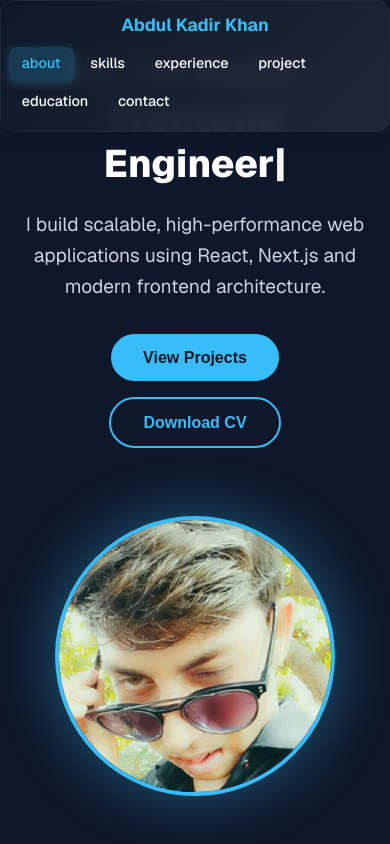
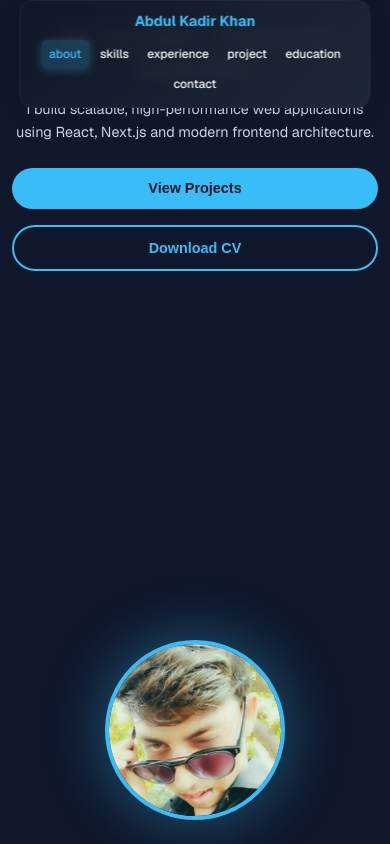
Before and after one commit to khankadir193/Portfolio-Next-Js, a Next.js app: page / in a window 390 px wide. Shown: the top 844 px of the page. Built offline with nearby package versions, Linux system fonts and the light colour scheme.

Commit message:
responsiveness

```diff
--- a/app/Hero.module.css
+++ b/app/Hero.module.css
@@ -124,3 +124,65 @@
     font-size: 2.4rem;
   }
 }
+
+@media (max-width: 600px) {
+  .hero {
+    padding: 2rem 4%;
+  }
+
+  .left {
+    max-width: 100%;
+  }
+
+  .title {
+    font-size: 1.8rem;
+    margin-bottom: 1rem;
+  }
+
+  .subtitle {
+    font-size: 1rem;
+    margin-bottom: 1.5rem;
+  }
+
+  .buttons {
+    flex-direction: column;
+    width: 100%;
+  }
+
+  .primaryBtn,
+  .secondaryBtn {
+    width: 100%;
+    text-align: center;
+  }
+
+  .imageWrapper {
+    margin-top: 2rem;
+    width: 200px;
+    height: 200px;
+  }
+}
+
+@media (max-width: 480px) {
+  .hero {
+    padding: 1.5rem 3%;
+  }
+
+  .title {
+    font-size: 1.5rem;
+  }
+
+  .subtitle {
+    font-size: 0.9rem;
+  }
+
+  .primaryBtn,
+  .secondaryBtn {
+    padding: 0.8rem 1.5rem;
+    font-size: 0.9rem;
+  }
+
+  .imageWrapper {
+    width: 180px;
+    height: 180px;
+  }
+}
--- a/app/globals.css
+++ b/app/globals.css
@@ -240,6 +240,29 @@ a {
   }
 }
 
+@media (max-width: 768px) {
+  .navbar {
+    max-width: 95vw;
+    padding: 0.8rem 0.6rem;
+  }
+  .brand {
+    font-size: 1rem;
+  }
+  .nav-links {
+    gap: 0.3rem;
+  }
+  .nav-links li a {
+    padding: 0.4rem 0.7rem;
+    font-size: 0.9rem;
+  }
+  .footer {
+    padding: 1.5rem 0.8rem;
+  }
+  .footer-brand {
+    font-size: 1.3rem;
+  }
+}
+
 @media (max-width: 600px) {
   .page {
     padding: 5rem 0.5rem 1.5rem;
@@ -248,12 +271,37 @@ a {
     flex-direction: column;
     gap: 0.5rem;
     padding: 0.7rem 0.5rem;
+    max-width: 95vw;
+  }
+  .brand {
+    font-size: 1rem;
+    text-align: center;
   }
   .nav-links {
-    gap: 0.25rem;
+    gap: 0.2rem;
+    justify-content: center;
+    flex-wrap: wrap;
   }
   .nav-links li a {
-    padding: 0.4rem 0.8rem;
+    padding: 0.35rem 0.6rem;
+    font-size: 0.85rem;
+    border-radius: 0.3rem;
+  }
+}
+
+@media (max-width: 480px) {
+  .navbar {
+    padding: 0.6rem 0.4rem;
+    max-width: 90vw;
+  }
+  .brand {
     font-size: 0.9rem;
   }
+  .nav-links {
+    gap: 0.15rem;
+  }
+  .nav-links li a {
+    padding: 0.3rem 0.5rem;
+    font-size: 0.75rem;
+  }
 }
--- a/app/page.js
+++ b/app/page.js
@@ -30,13 +30,13 @@ const LazyContactSection = dynamic(() => import('./sections/ContactSection'), {
 });
 
 export default function Home() {
-  const navItems = ["about", "skills", "experience", "project", "education"];
+  const navItems = ["about", "skills", "experience", "project", "education", "contact"];
 
   return (
     <>
       <Navbar />
       <Hero />
-      <Container maxWidth="lg" sx={{ py: 4 }}>
+      <Container maxWidth="lg" sx={{ py: { xs: 2, sm: 3, md: 4 } }}>
           <LazySkillsSection />
           <LazyExperienceSection />
           <LazyProjectsSection />
```
